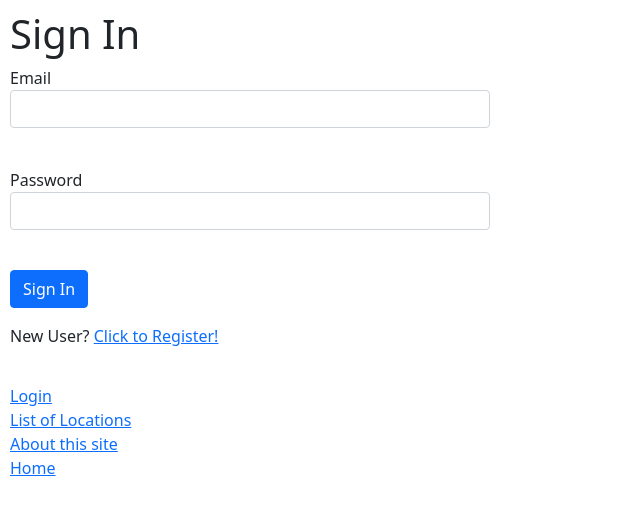
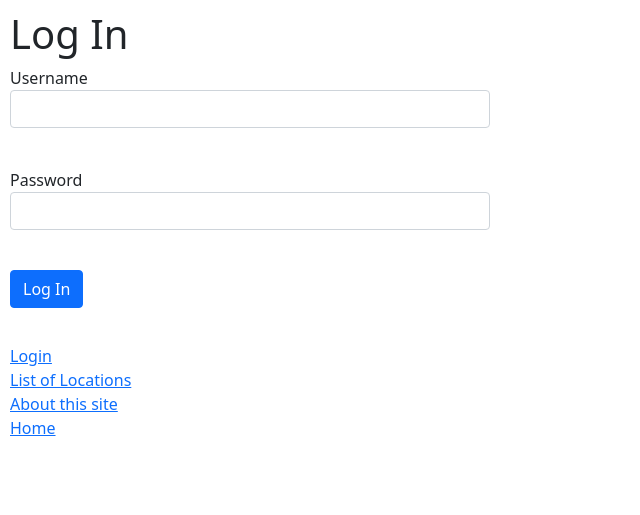
Before and after one commit to devinbrady/street-observation, a Flask app: template speed/templates/login.html in a window 1280 px wide. Shown: the top 515 px of the page, without its empty margins (0-640 px from the left). Run offline with Flask 2, Linux system fonts and the light colour scheme; the template is opened without the code that fills it: values that come from a table or form of the project are taken from there, others are empty; parts of the project's set-up code (start-up, migrations or seed data) failed here and were passed over.

Commit message:
Rename email to username

```diff
--- a/build_db.sql
+++ b/build_db.sql
@@ -90,7 +90,7 @@ insert into emoji (emoji_id, emoji_name, glyph, display_order, emoji_description
     , (9855, 'wheelchair-symbol', '♿️', 1, 'A wheelchair, whether motorized or not')
     , (128021, 'dog', '🐕', 2, 'A dog')
     , (128690, 'bicycle', '🚲', 3, 'A bicycle or e-bike')
-    , (128756, 'kick-scooter', '🛴', 4, 'A kick scooter, whether electric or not')
+    , (128756, 'kick-scooter', '🛴', 4, 'A kick scooter or skateboard, whether electric or not')
     , (127949, 'motorcycle', '🏍', 5, 'A motorcycle or moped')
     , (128652, 'bus', '🚌', 6, 'A bus')
     , (128663, 'automobile', '🚗', 7, 'A car, van, SUV, or pickup truck')
@@ -103,7 +103,7 @@ drop table if exists users cascade;
 CREATE TABLE users (
     user_id uuid PRIMARY KEY,
     full_name character varying(80),
-    email character varying(120),
+    username character varying(120),
     password_hash character varying(128),
     local_timezone character varying NOT NULL,
     created_at timestamp with time zone NOT NULL,
--- a/speed/forms.py
+++ b/speed/forms.py
@@ -8,14 +8,14 @@ from . import models
 
 class LoginForm(FlaskForm):
 
-    email = StringField('Email', render_kw={'class': 'form-control'})
+    username = StringField('Username', render_kw={'class': 'form-control'})
     password = PasswordField('Password', render_kw={'class': 'form-control'})
-    submit = SubmitField('Sign In', render_kw={'class': 'btn btn-primary'})
+    submit = SubmitField('Log In', render_kw={'class': 'btn btn-primary'})
 
 
 
 class RegistrationForm(FlaskForm):
-    email = StringField('Email', validators=[DataRequired()], render_kw={'class': 'form-control'})
+    username = StringField('Username', validators=[DataRequired()], render_kw={'class': 'form-control'})
     password = PasswordField('Password', validators=[DataRequired()], render_kw={'class': 'form-control'})
     local_timezone = SelectField(
         'Local Timezone'
@@ -24,15 +24,10 @@ class RegistrationForm(FlaskForm):
     )
     submit = SubmitField('Register', render_kw={'class': 'btn btn-primary'})
 
-    # def validate_username(self, username):
-    #     user = models.User.query.filter_by(username=username.data).first()
-    #     if user is not None:
-    #         raise ValidationError('Please use a different username.')
-
-    def validate_email(self, email):
-        user = models.User.query.filter_by(email=email.data).first()
+    def validate_username(self, username):
+        user = models.User.query.filter_by(username=username.data).first()
         if user is not None:
-            raise ValidationError('Please use a different email address.')
+            raise ValidationError('Please use a different username.')
 
 
 class SessionSettingsForm(FlaskForm):
--- a/speed/models.py
+++ b/speed/models.py
@@ -192,7 +192,7 @@ class User(UserMixin, db.Model):
     __tablename__ = 'users'
     user_id = db.Column(UUID(as_uuid=True), primary_key=True)
     full_name = db.Column(db.String(80))
-    email = db.Column(db.String(120))
+    username = db.Column(db.String(120))
     password_hash = db.Column(db.String(128))
     local_timezone = db.Column(db.String, nullable=False)
     created_at = db.Column(db.DateTime(timezone=True), nullable=False)
@@ -208,10 +208,10 @@ class User(UserMixin, db.Model):
     def get_id(self):
         return self.user_id
 
-    def __init__(self, email, local_timezone):
+    def __init__(self, username, local_timezone):
 
         self.user_id = generate_uuid()
-        self.email = email
+        self.username = username
         self.local_timezone = local_timezone
 
         utc_now = utilities.now_utc()
--- a/speed/routes.py
+++ b/speed/routes.py
@@ -42,10 +42,10 @@ def login():
     form = LoginForm()
 
     if form.validate_on_submit():
-        user = models.User.query.filter_by(email=form.email.data).first()
+        user = models.User.query.filter_by(username=form.username.data).first()
 
         if user is None or not user.check_password(form.password.data):
-            print('Invalid email or password')
+            print('Invalid username or password')
             return redirect(url_for('login'))
         login_user(user)
 
@@ -55,18 +55,18 @@ def login():
 
 
 
-@app.route('/register', methods=['GET', 'POST'])
-def register():
-    if current_user.is_authenticated:
-        return redirect('/')  # redirect(url_for('index'))
-    form = RegistrationForm(local_timezone='America/New_York')
-    if form.validate_on_submit():
-        user = models.User(email=form.email.data, local_timezone=form.local_timezone.data)
-        user.set_password(form.password.data)
-        db.session.add(user)
-        db.session.commit()
-        return redirect(url_for('login'))
-    return render_template('register.html', form=form)
+# @app.route('/register', methods=['GET', 'POST'])
+# def register():
+#     if current_user.is_authenticated:
+#         return redirect('/')  # redirect(url_for('index'))
+#     form = RegistrationForm(local_timezone='America/New_York')
+#     if form.validate_on_submit():
+#         user = models.User(username=form.username.data, local_timezone=form.local_timezone.data)
+#         user.set_password(form.password.data)
+#         db.session.add(user)
+#         db.session.commit()
+#         return redirect(url_for('login'))
+#     return render_template('register.html', form=form)
 
 
 
--- a/speed/sessions.py
+++ b/speed/sessions.py
@@ -264,7 +264,7 @@ def session_handler():
         vehicle_count = len(valid_observations)
         max_speed = valid_observations.speed_value.max()
         median_speed = valid_observations.speed_value.median()
-        most_recent_speed = valid_observations['speed_value'][0]
+        most_recent_speed = valid_observations['speed_value'].tolist()[0]
 
         speed_limit_value = observations.speed_limit_value.median()
 
@@ -336,7 +336,7 @@ def create_histogram(session_id):
         )
 
     fig = Figure()
-    fig.set_size_inches(4, 3)
+    fig.set_size_inches(4, 4)
     axis = fig.add_subplot(1, 1, 1)
     axis.hist(session_observations['speed_value'])
 
--- a/speed/templates/base.html
+++ b/speed/templates/base.html
@@ -17,7 +17,7 @@
         {% block footer %}
 
         {% if current_user.is_authenticated %}
-            <div><a href="/logout">Logout user: {{ current_user.email }} </a></div>
+            <div><a href="/logout">Logout user: {{ current_user.username }} </a></div>
         {% else %}
             <div><a href="/login">Login</a></div>
         {% endif %}
--- a/speed/templates/login.html
+++ b/speed/templates/login.html
@@ -1,13 +1,13 @@
 {% extends "base.html" %}
 
 {% block content %}
-    <h1>Sign In</h1>
+    <h1>Log In</h1>
     <form action="" method="post" novalidate>
         {{ form.hidden_tag() }}
         <p>
-            {{ form.email.label }}<br>
-            {{ form.email(size=32) }}<br>
-            {% for error in form.email.errors %}
+            {{ form.username.label }}<br>
+            {{ form.username(size=32) }}<br>
+            {% for error in form.username.errors %}
             <span style="color: red;">[{{ error }}]</span>
             {% endfor %}
         </p>
@@ -20,5 +20,4 @@
         </p>
         <p>{{ form.submit() }}</p>
     </form>
-    <p>New User? <a href="{{ url_for('register') }}">Click to Register!</a></p>
 {% endblock %}
--- a/speed/templates/register.html
+++ b/speed/templates/register.html
@@ -5,9 +5,9 @@
     <form action="" method="post">
         {{ form.hidden_tag() }}
         <p>
-            {{ form.email.label }}<br>
-            {{ form.email(size=64) }}<br>
-            {% for error in form.email.errors %}
+            {{ form.username.label }}<br>
+            {{ form.username(size=64) }}<br>
+            {% for error in form.username.errors %}
             <span style="color: red;">[{{ error }}]</span>
             {% endfor %}
         </p>
```
Also changed, not shown: speed/templates/location.html (+5 -5 lines), speed/templates/session.html (+4 -4 lines).
